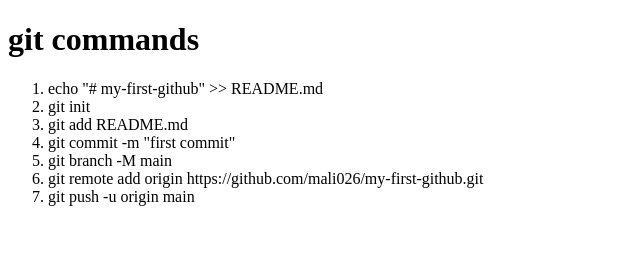
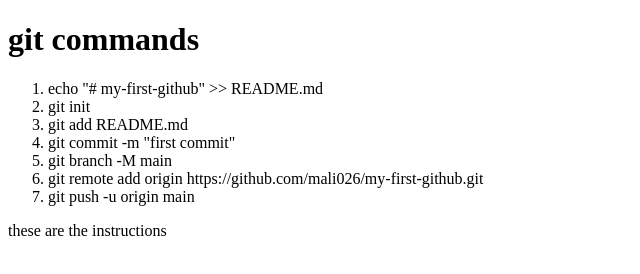
Before and after one commit to mali026/my-first-github, a plain HTML site: page index.html in a window 1280 px wide. Shown: the whole page, without its empty margins (0-640 px from the left). Drawn offline with Linux system fonts and the light colour scheme.

Commit message:
paragraph tag added

```diff
--- a/index.html
+++ b/index.html
@@ -16,5 +16,6 @@
         <li>git remote add origin https://github.com/mali026/my-first-github.git</li>
         <li>git push -u origin main</li>
     </ol>
+    <p>these are the instructions</p>
 </body>
 </html>
```
